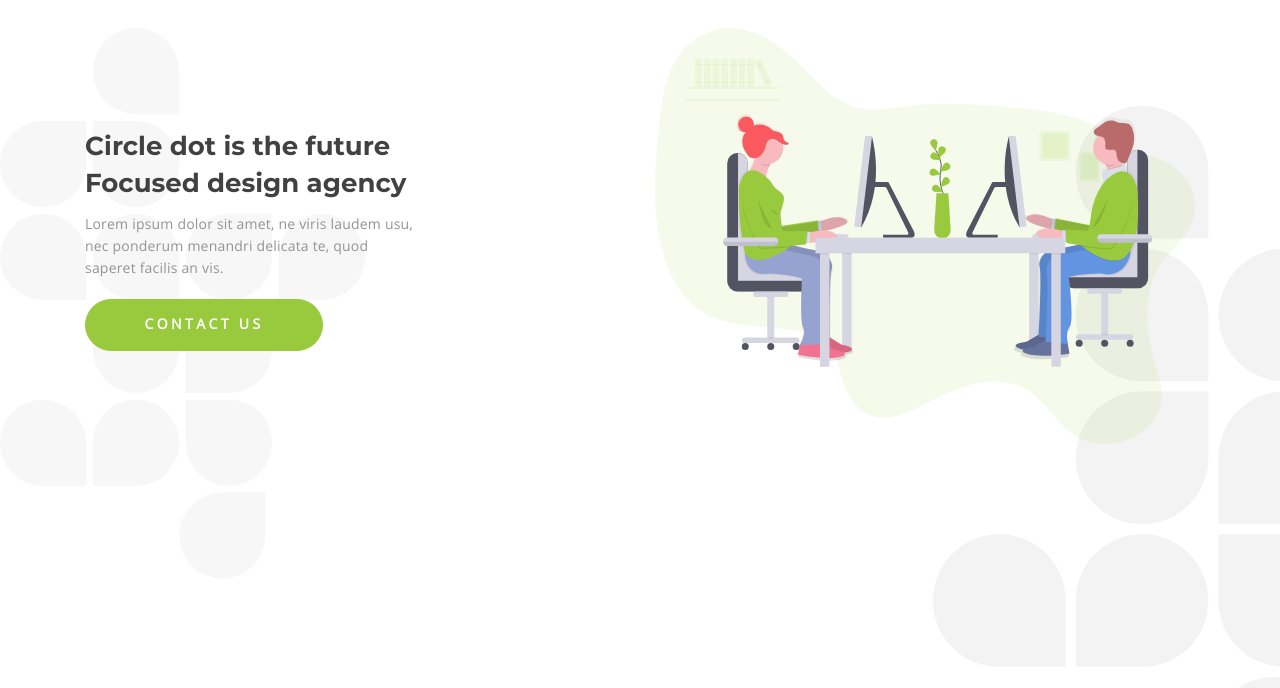
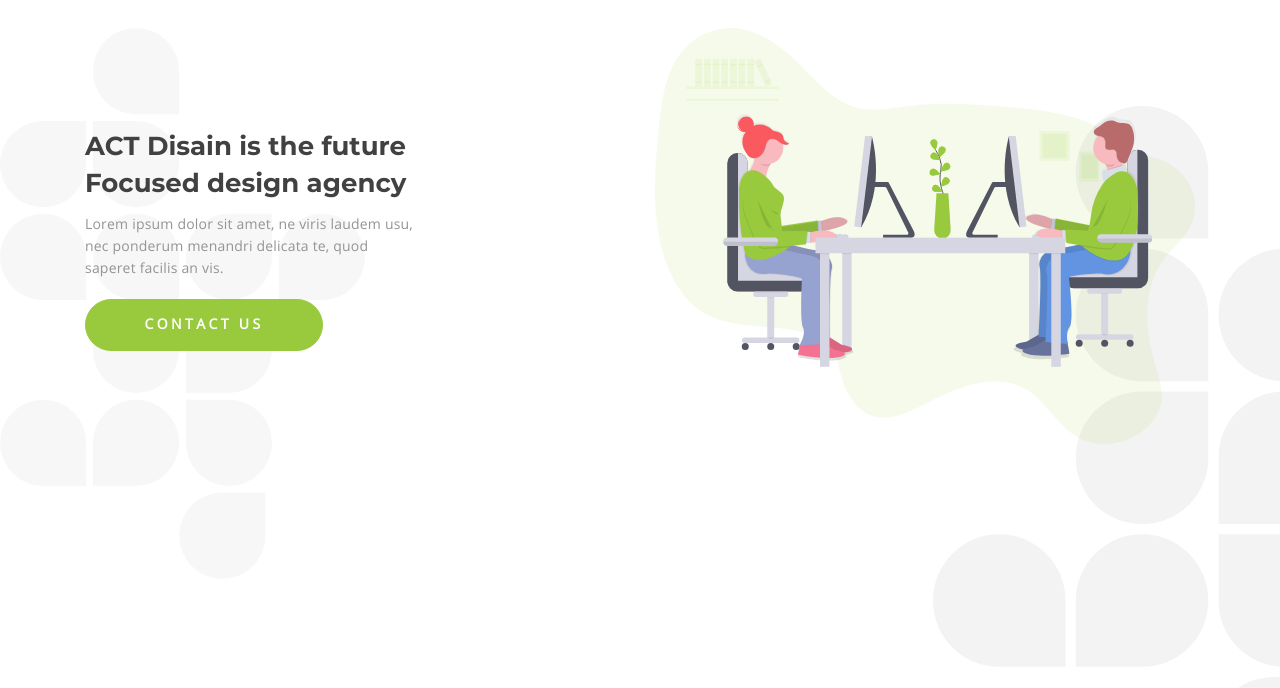
Before and after one commit to dika96/act-disain, a plain HTML site: page index.html in a window 1280 px wide. Shown: the part 112-800 px from the top of the page. Drawn offline with Linux system fonts and the light colour scheme.

Commit message:
edit text

```diff
--- a/index.html
+++ b/index.html
@@ -58,7 +58,7 @@
         <div class="container">
             <div class="row">
                 <div class="col-md-6">
-                    <h3 class="title-banner animated slideInLeft slow">Circle dot is the future <br>
+                    <h3 class="title-banner animated slideInLeft slow">ACT Disain is the future <br>
                     Focused design agency</h3>
                     <p class="animated fadeIn slow">Lorem ipsum dolor sit amet, ne viris laudem usu, nec ponderum menandri delicata te, quod saperet facilis an vis.</p>
                     <a href="#contact" class="btn btn-success btn-banner animated slideInUp slow">CONTACT US</a>
```
